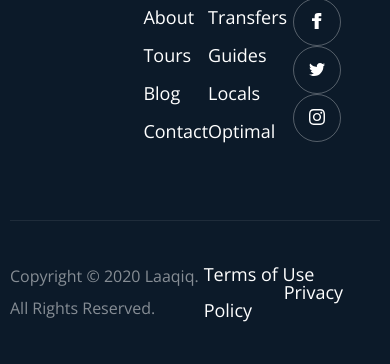
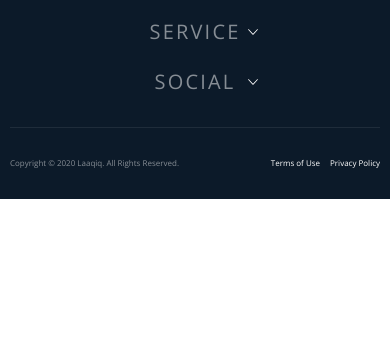
Before and after one commit to ValentunPron/TVL, a plain HTML site: page index.html in a window 390 px wide. Shown: the part 8763-9127 px from the top of the page. After the commit the page ends 8962 px from the top, so only its background shows below. Drawn offline with nearby package versions, Linux system fonts and the light colour scheme; a web font is replaced by a local one.

Commit message:
last commit

```diff
--- a/css/adaptive.css
+++ b/css/adaptive.css
@@ -718,6 +718,9 @@
     top: 0px;
     bottom: 0;
   }
+  .footer__policy a + a {
+    margin-left: 60px;
+  }
 }
 
 @media (max-width: 900px) {
@@ -1277,6 +1280,47 @@
     width: 40px;
     height: 40px;
   }
+  .footer__body {
+    padding-top: 60px;
+  }
+  .footer__top {
+    display: grid;
+    grid-template-columns: auto 1fr;
+    gap: 20px;
+    margin-bottom: 60px;
+  }
+  .footer__link-logo {
+    margin-right: 20px;
+  }
+  .footer__list-title {
+    font-size: 14px;
+    line-height: 30px;
+    letter-spacing: 2.2px;
+    margin-top: 10px;
+    margin-bottom: 10px;
+  }
+  .footer__sc-item {
+    width: 38px;
+    height: 38px;
+    margin: 0 2px;
+  }
+  .footer__item {
+    padding: 7.5px 0;
+  }
+  .footer__link {
+    font-size: 14px;
+  }
+  .footer__bottom {
+    padding: 30px 0;
+  }
+  .footer__text {
+    font-size: 12px;
+    line-height: 32px;
+  }
+  .footer__policy a + a {
+    margin-left: 25px;
+    font-size: 13px;
+  }
 }
 
 @media (max-width: 500px) {
@@ -1399,6 +1443,84 @@
   }
   .blog__image {
     width: 100%;
+  }
+  .footer__body {
+    padding-top: 30px;
+  }
+  .footer__top {
+    display: grid;
+    grid-template-columns: 1fr;
+    text-align: center;
+    margin-bottom: 20px;
+  }
+  .footer__menu {
+    display: flex;
+    flex-direction: column;
+  }
+  .footer__link-logo {
+    margin-right: 0px;
+  }
+  .footer__menu-block .footer__list {
+    display: none;
+  }
+  .footer__menu-block.active .footer__list {
+    display: block;
+  }
+  .footer__list {
+    margin-top: 10px;
+  }
+  .footer__list-title {
+    max-width: 125px;
+    position: relative;
+    font-size: 20px;
+    line-height: 30px;
+    letter-spacing: 2.2px;
+    margin: 10px auto;
+    cursor: pointer;
+  }
+  .footer__list-title::after {
+    position: absolute;
+    content: '';
+    right: 0px;
+    margin: auto 0;
+    top: 0;
+    bottom: 0;
+    width: 10px;
+    height: 10px;
+    background: url("../img/arrow.svg") no-repeat;
+    transition: all 0.3s ease-in;
+  }
+  .footer__list-title.active::after {
+    transform: rotate(-90deg);
+  }
+  .footer__sc-item {
+    width: 48px;
+    height: 48px;
+    margin: 0 2px;
+  }
+  .footer__item {
+    margin: 8px 0;
+  }
+  .footer__link {
+    padding: 5px 0;
+    font-size: 18px;
+  }
+  .footer__bottom {
+    padding: 20px 0;
+  }
+  .footer__text {
+    font-size: 10px;
+  }
+  .footer__policy {
+    display: flex;
+    align-items: center;
+  }
+  .footer__policy a {
+    font-size: 12px;
+    line-height: 0;
+  }
+  .footer__policy a + a {
+    margin-left: 12.5px;
   }
 }
 
@@ -1739,6 +1861,24 @@
     width: 40px;
     height: 40px;
   }
+  .footer__bottom {
+    padding: 20px 0;
+  }
+  .footer__text {
+    font-size: 8px;
+  }
+  .footer__policy {
+    display: flex;
+    align-items: center;
+  }
+  .footer__policy a {
+    font-size: 8px;
+    line-height: 0;
+  }
+  .footer__policy a + a {
+    margin-left: 10px;
+    font-size: 8px;
+  }
 }
 
 @media (min-width: 1440px) {
--- a/index.html
+++ b/index.html
@@ -460,22 +460,27 @@
 					<div class="footer__top">
 						<a class="footer__link-logo link-logo" href="#"><span class="footer__logo">TVL</span></a>
 						<nav class="footer__menu">
+							<div class="footer__menu-block menu">
+								<h3 class="footer__list-title">Menu</h3>
 								<ul class="footer__list">
-								<h3 class="footer__list-title">Menu</h3>
 									<li class="footer__item"><a class="footer__link" href="#">About</a></li>
 									<li class="footer__item"><a class="footer__link" href="#">Tours</a></li>
 									<li class="footer__item"><a class="footer__link" href="#">Blog</a></li>
 									<li class="footer__item"><a class="footer__link" href="#">Contact</a></li>
 								</ul>
+							</div>
+							<div class="footer__menu-block service">
+								<h3 class="footer__list-title">Service</h3>
 								<ul class="footer__list">
-								<h3 class="footer__list-title">Service</h3>
 									<li class="footer__item"><a class="footer__link" href="#">Transfers</a></li>
 									<li class="footer__item"><a class="footer__link" href="#">Guides</a></li>
 									<li class="footer__item"><a class="footer__link" href="#">Locals</a></li>
 									<li class="footer__item"><a class="footer__link" href="#">Optimal</a></li>
 								</ul>
+							</div>
+							<div class="footer__menu-block social">
+								<h3 class="footer__list-title">Social</h3>
 								<ul class="footer__list">
-								<h3 class="footer__list-title">Social</h3>
 									<li class="footer__sc-item">
 										<a class="footer__sc-link" href="#">
 											<svg width="10" height="16" viewBox="0 0 10 16" fill="none" xmlns="http://www.w3.org/2000/svg">
@@ -501,6 +506,7 @@
 										</a>
 									</li>
 								</ul>
+							</div>
 						</nav>
 					</div>
 					<div class="footer__bottom">
--- a/js/script.js
+++ b/js/script.js
@@ -43,15 +43,25 @@ window.addEventListener('DOMContentLoaded', () => {
 		]
 	});
 
-	window.addEventLissaner("resize", adaptiveHeight)
-	//Height Adaptive Slider
-	function adaptiveHeight() {
-		var max_col_height = 0;
-		$('.testim__bg').each(function(){
-			if ($(this).height() > max_col_height) {
-				max_col_height = $(this).height();
+	const titleButton = document.querySelectorAll('.footer__menu-block');
+
+	titleButton.forEach(item => {
+		item.addEventListener('click', e => {
+			if(e.target.classList[0] == 'footer__list-title') {
+				e.target.classList.toggle('active');
+				item.classList.toggle('active');
 			}
-		});
-		$('.testim__bg').height(max_col_height);
-	}
+		})
+	})
+	// window.addEventLissaner("resize", adaptiveHeight)
+	// //Height Adaptive Slider
+	// function adaptiveHeight() {
+	// 	var max_col_height = 0;
+	// 	$('.testim__bg').each(function(){
+	// 		if ($(this).height() > max_col_height) {
+	// 			max_col_height = $(this).height();
+	// 		}
+	// 	});
+	// 	$('.testim__bg').height(max_col_height);
+	// }
 });
```
Also changed, not shown: img/arrow.svg (added). Lines whose indentation alone changed are shown as unchanged.
